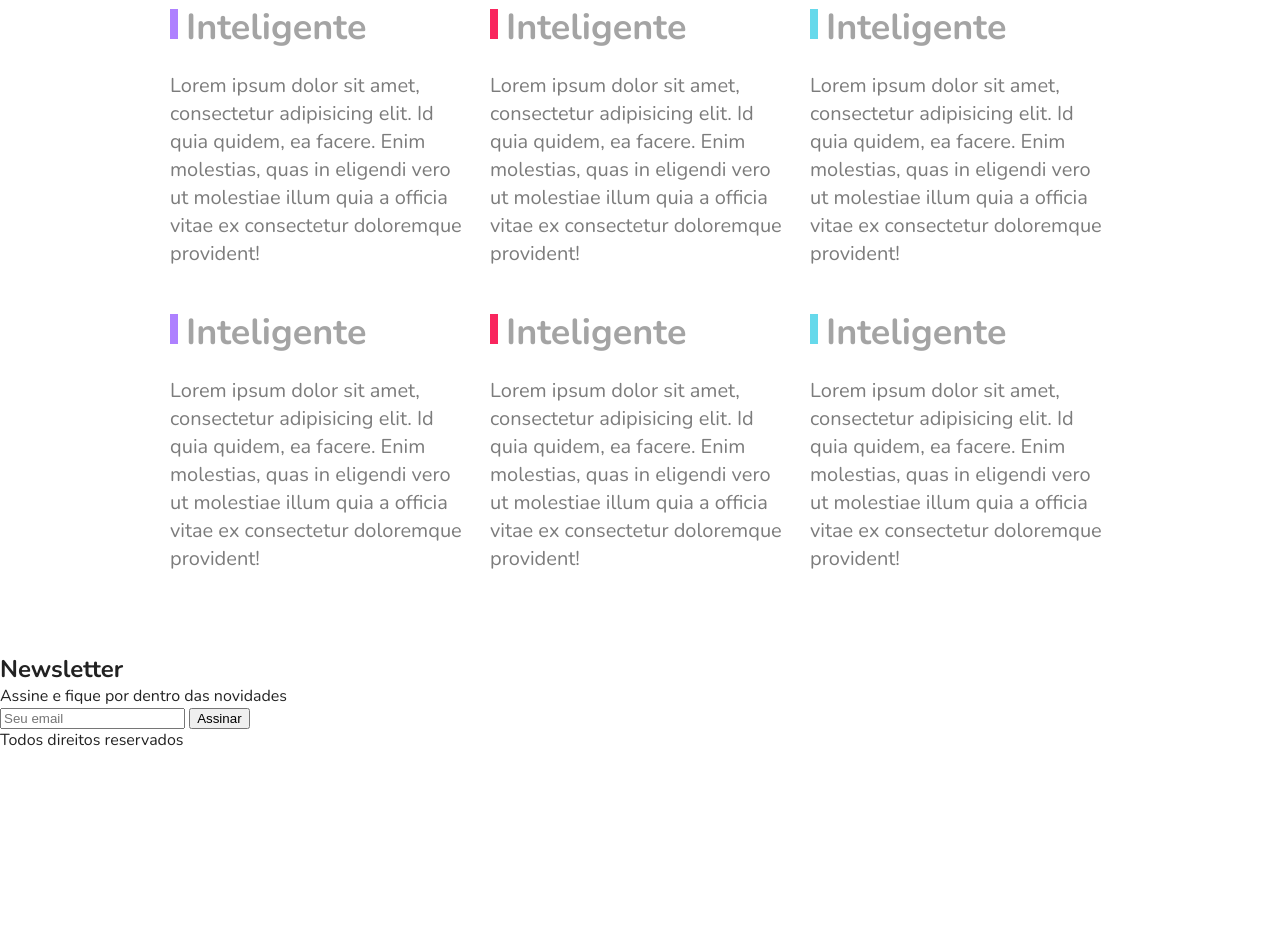
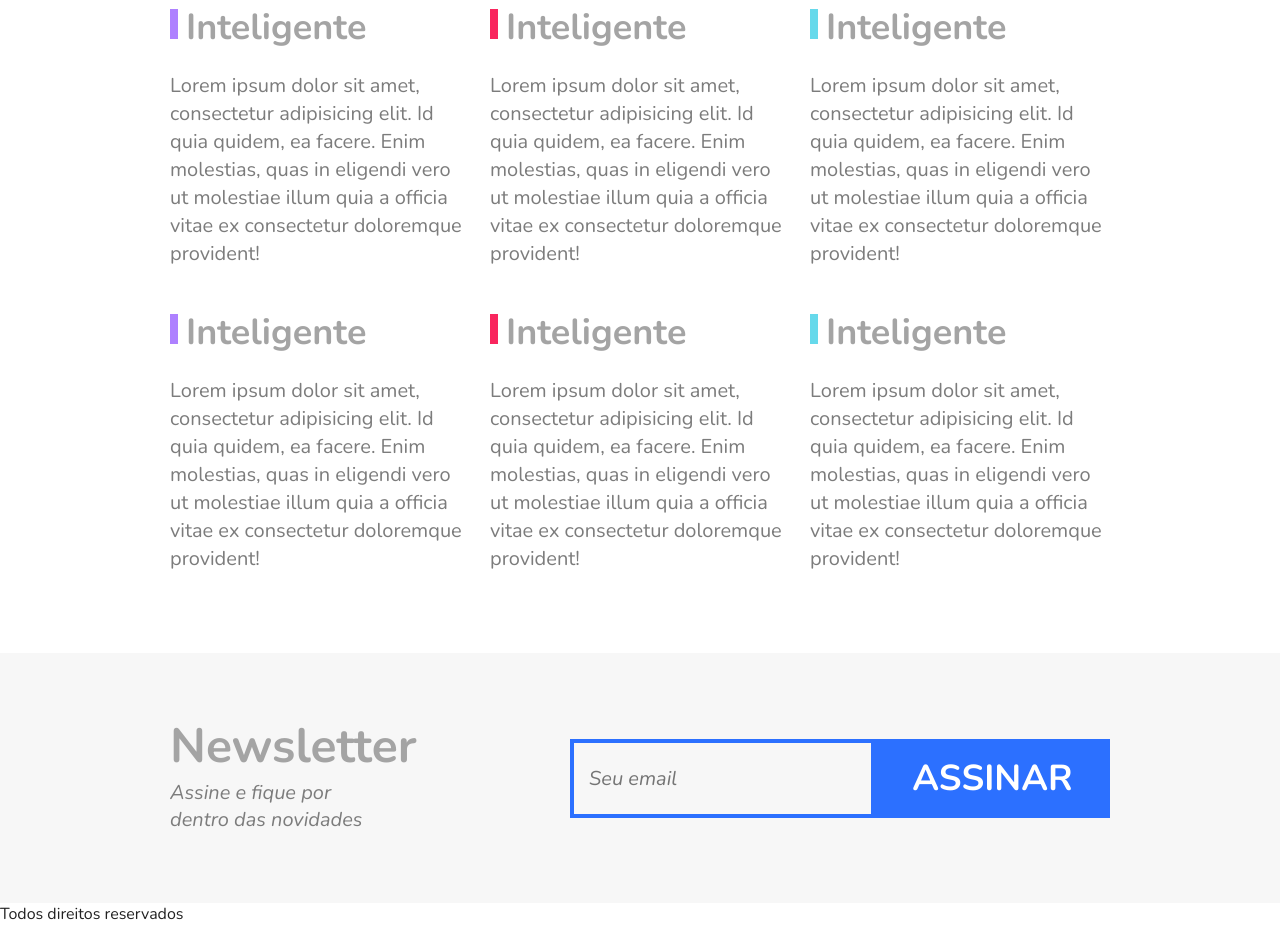
Before and after one commit to thiagopaiva99/flexblog, a plain HTML site: page index.html in a window 1280 px wide. Shown: the part 2558-3483 px from the top of the page. Before the commit the page ends 3309 px from the top, so only its background shows below. Drawn offline with nearby package versions, Linux system fonts and the light colour scheme.

Commit message:
Styling the newsletter of the blog

```diff
--- a/css/style.css
+++ b/css/style.css
@@ -312,3 +312,65 @@ img {
     line-height: 1.4;
     color: #7c7c7c;
 }
+
+/* NEWSLETTER */
+.newsletter {
+    background: #f7f7f7;
+    padding: 60px calc((100% - 960px) / 2);
+    display: flex;
+    flex-wrap: wrap;
+}
+
+.newsletter-info {
+    flex: 1 1 240px;
+    margin: 0 10px;
+}
+
+.newsletter-info h1 {
+    font-size: 3em;
+    color: #a4a4a4;
+}
+
+.newsletter-info p {
+    font-size: 1.25em;
+    font-style: italic;
+    max-width: 200px;
+    color: #7c7c7c;
+    margin-bottom: 10px;
+}
+
+.newsletter form {
+    flex: 2 1 260px;
+    margin: 0 10px;
+    align-self: center;
+    display: flex;
+    flex-wrap: wrap;
+}
+
+
+.newsletter input {
+    flex: 3 1 200px;
+    font-size: 1.25em;
+    color: #7c7c7c;
+    font-style: italic;
+    font-family: "Nunito", Arial, Helvetica, sans-serif;
+    border: 4px solid #2c70ff;
+    background: transparent;
+    padding: 15px;
+    margin: 0px;
+    border-radius: 0px;
+}
+
+.newsletter button {
+    flex: 1 1 200px;
+    font-family: "Nunito", Arial, Helvetica, sans-serif;
+    font-size: 2.25em;
+    font-weight: bold;
+    text-transform: uppercase;
+    background: #2c70ff;
+    color: #fff;
+    margin: 0;
+    cursor: pointer;
+    border: 0px;
+    padding: 15px 10px;
+}
```
